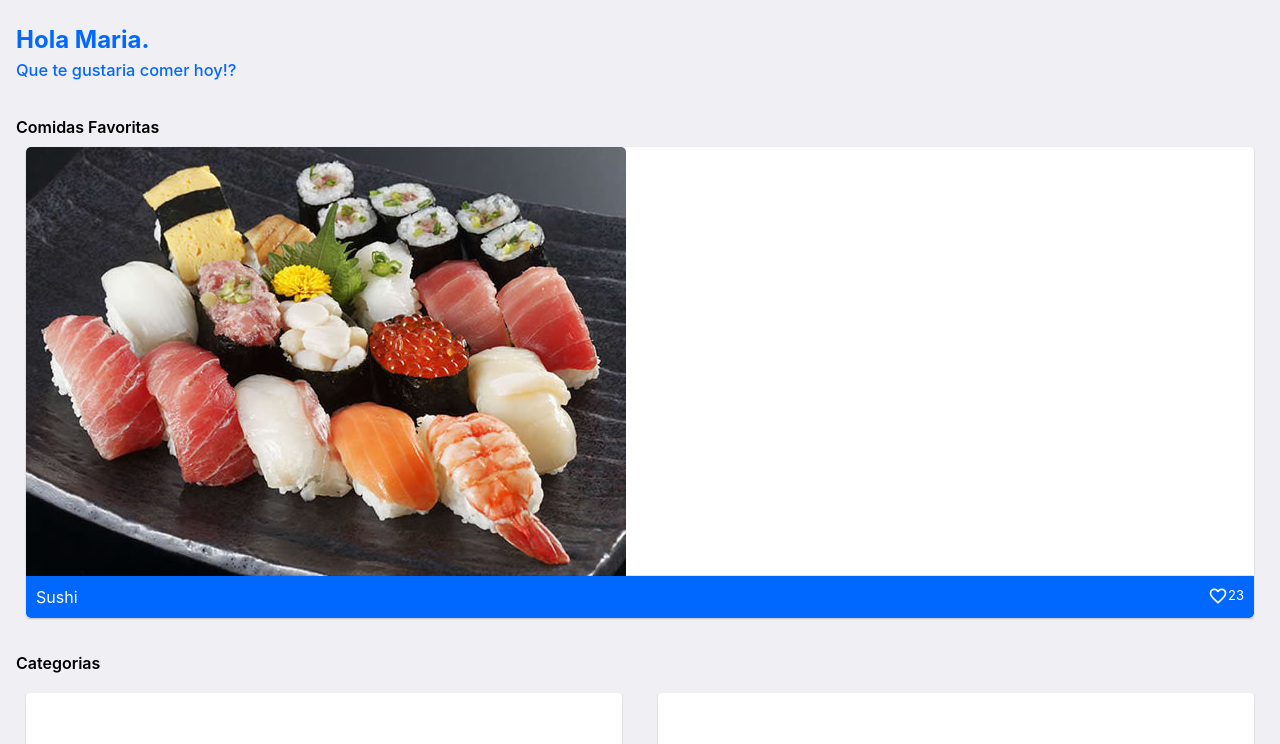
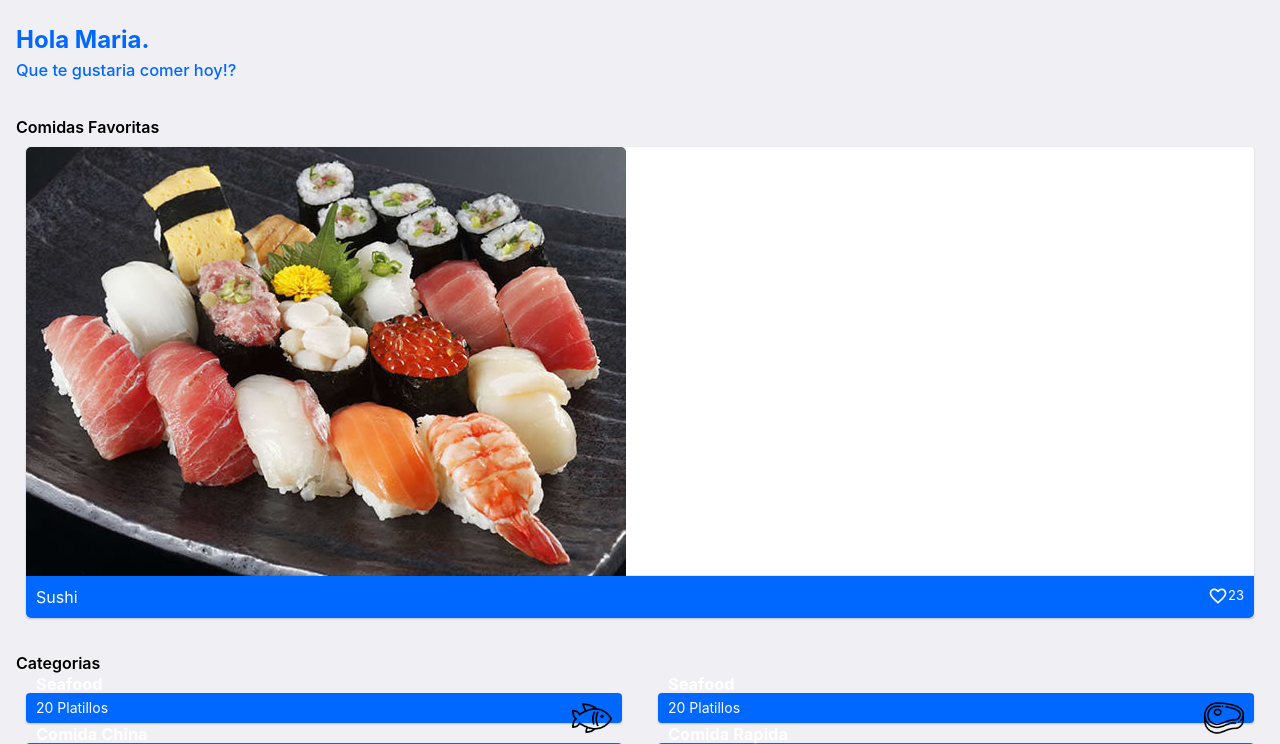
Before and after one commit to EnriqueJose99/appFramework7, a plain HTML site: page index.html in a window 1280 px wide. Shown: the part 56-800 px from the top of the page. Drawn offline with Linux system fonts and the light colour scheme.

Commit message:
Add files via upload

```diff
--- a/css/style.css
+++ b/css/style.css
@@ -85,3 +85,21 @@ h1,h2,h3,h4{
 .card-food .card-content i{
 	font-size: 20px;
 }
+
+.categorias .card{
+	background-color: var(--azul);
+	color: #fff;
+	padding: 5px 10px;
+}
+
+.categorias .card-content img{
+	width: 40px;
+}
+
+.derecha{
+	text-align: right;
+}
+
+.categorias h3{
+	margin-top: -12%;
+}
```
